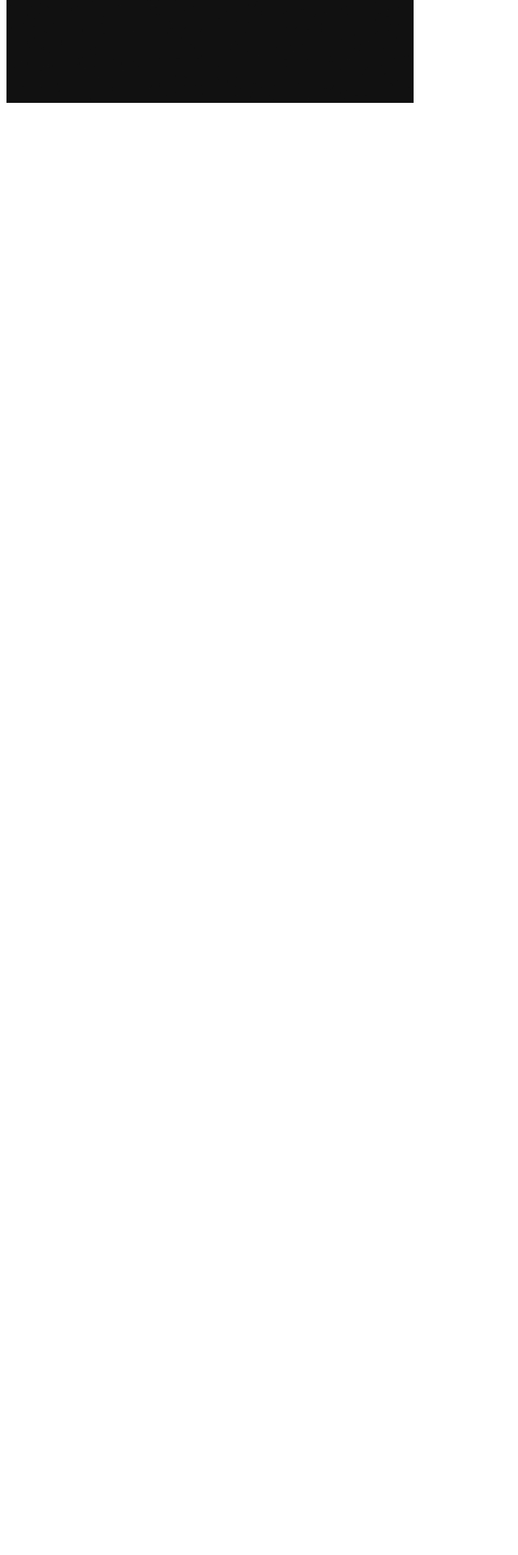
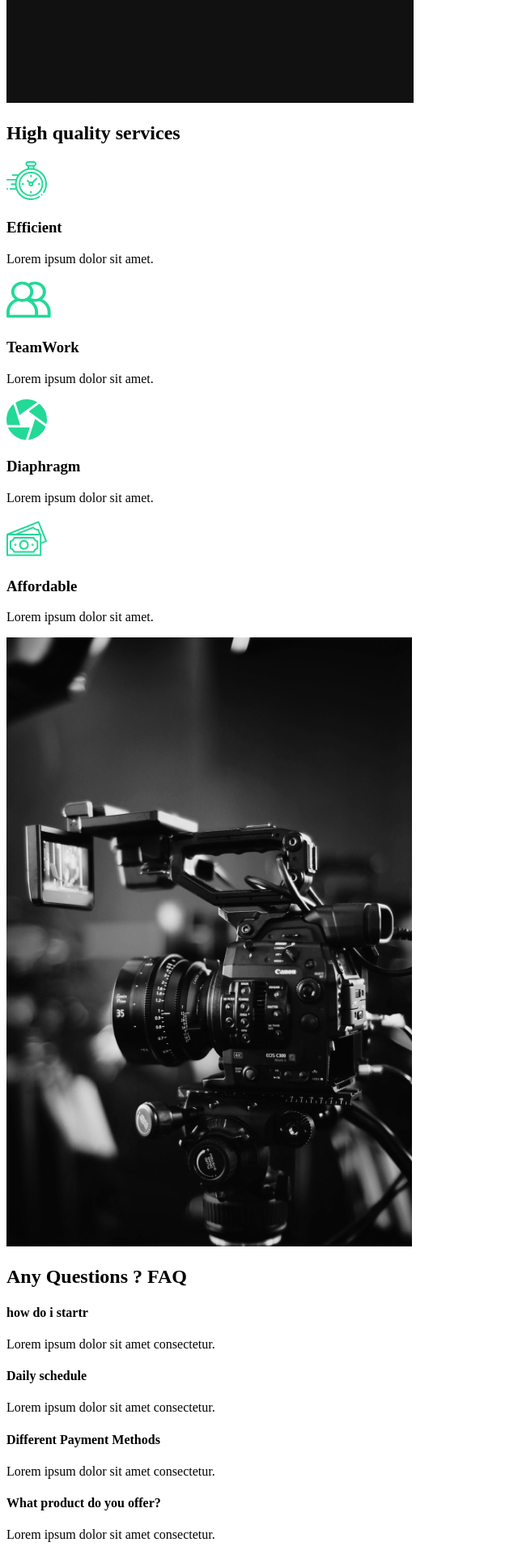
Before and after one commit to Gtodev123/gtt, a React (Create React App) app in the folder gtt/: page / in a window 1280 px wide. Shown: the part 809-2729 px from the top of the page at 81% size, without its empty margins (0-640 px from the left). Before the commit the page ends 948 px from the top, so only its background shows below. Built offline with nearby package versions, Linux system fonts and the light colour scheme.

Commit message:
Add more section components
FAQ section and Services Info

```diff
--- /dev/null
+++ b/gtt/src/components/FaqSection.js
@@ -0,0 +1,34 @@
+
+const FaqSection = () => {
+    return(
+        <div className="faq">
+        <h2>Any Questions ? <span>FAQ</span></h2>
+<div className="question">
+    <h4>how do i startr</h4>
+    <div className="answer">
+        <p>Lorem ipsum dolor sit amet consectetur.</p>
+    </div>
+</div>
+<div className="question">
+    <h4>Daily schedule</h4>
+    <div className="answer">
+        <p>Lorem ipsum dolor sit amet consectetur.</p>
+    </div>
+</div>
+<div className="question">
+    <h4>Different Payment Methods</h4>
+    <div className="answer">
+        <p>Lorem ipsum dolor sit amet consectetur.</p>
+    </div>
+    <div className="question">
+    <h4>What product do you offer?</h4>
+    <div className="answer">
+        <p>Lorem ipsum dolor sit amet consectetur.</p>
+    </div>
+</div>
+</div>
+</div>
+    )
+}
+
+export default FaqSection
--- /dev/null
+++ b/gtt/src/components/ServicesSection.js
@@ -0,0 +1,51 @@
+//Import Icons
+import clock from '../img/clock.svg'
+import diaphragm from '../img/diaphragm.svg'
+import money from '../img/money.svg'
+import teamwork from '../img/teamwork.svg'
+import home2 from '../img/home2.png'
+
+const ServicesSection = () => {
+    return(
+<div className="services">
+    <div className="description">
+        <h2>High <span>quality</span> services</h2>
+        <div className="cards">
+            <div className="card">
+                <div className="icon">
+                    <img src={clock} alt="" />
+                    <h3>Efficient</h3>
+                </div>
+                <p>Lorem ipsum dolor sit amet.</p>
+            </div>
+            <div className="card">
+                <div className="icon">
+                    <img src={teamwork} alt="" />
+                    <h3>TeamWork</h3>
+                </div>
+                <p>Lorem ipsum dolor sit amet.</p>
+            </div>
+            <div className="card">
+                <div className="icon">
+                    <img src={diaphragm} alt="" />
+                    <h3>Diaphragm</h3>
+                </div>
+                <p>Lorem ipsum dolor sit amet.</p>
+            </div>
+            <div className="card">
+                <div className="icon">
+                    <img src={money} alt="" />
+                    <h3>Affordable</h3>
+                </div>
+                <p>Lorem ipsum dolor sit amet.</p>
+            </div>
+        </div>
+    </div>
+    <div className="image">
+        <img src={home2} alt="" />
+    </div>
+</div>
+    )
+}
+
+export default ServicesSection;
--- a/gtt/src/pages/AboutUs.js
+++ b/gtt/src/pages/AboutUs.js
@@ -1,9 +1,16 @@
 import AboutSection from "../components/AboutSection";
+import FaqSection from "../components/FaqSection";
+import ServicesSection from "../components/ServicesSection";
 
 const AboutUs = () => {
-    return(
-        <AboutSection />
-    )
+    return (
+    <>
+    <AboutSection />
+    <ServicesSection />
+    <FaqSection />
+    </>
+    );
+
 }
 
 export default AboutUs;
```
